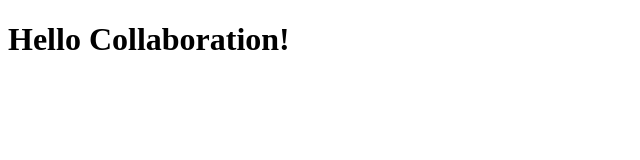
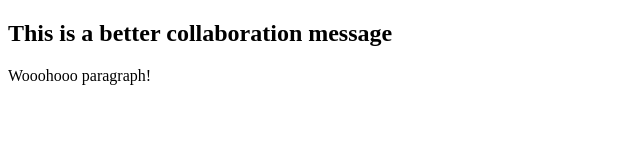
Before and after one commit to ZebGirouard/nickAndZebColab, a plain HTML site: page index.html in a window 1280 px wide. Shown: the whole page, without its empty margins (0-640 px from the left). Drawn offline with Linux system fonts and the light colour scheme.

Commit message:
Adding Zebs changes for maximum conflictness

```diff
--- a/index.html
+++ b/index.html
@@ -4,6 +4,7 @@
 	<title>Nick and Zeb are tha Best</title>
 </head>
 <body>
-	<h1>Hello Collaboration!</h1>
+	<h2>This is a better collaboration message</h2>
+	<p>Wooohooo paragraph!</p>
 </body>
 </html>
```
Also changed, not shown: 1 other file.
